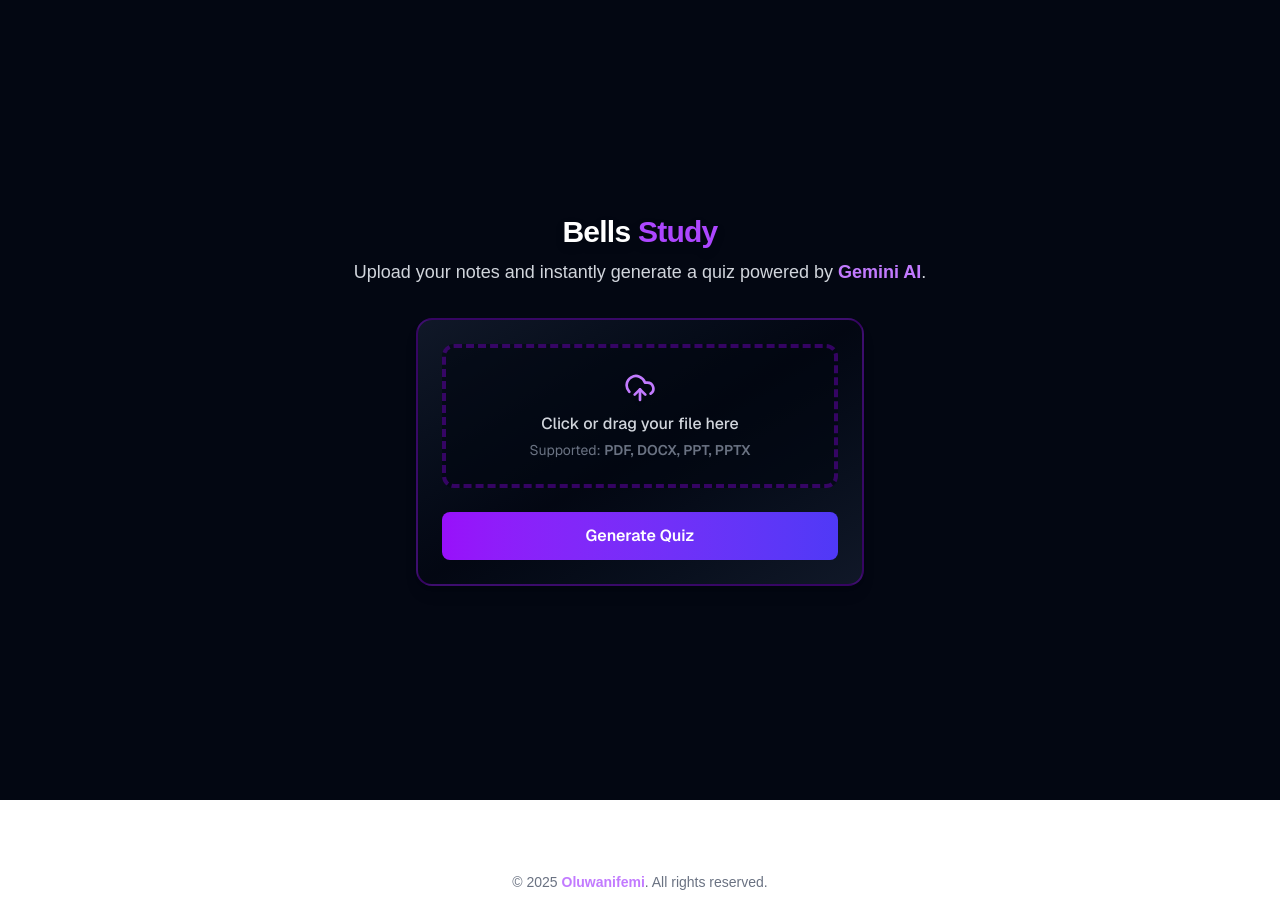
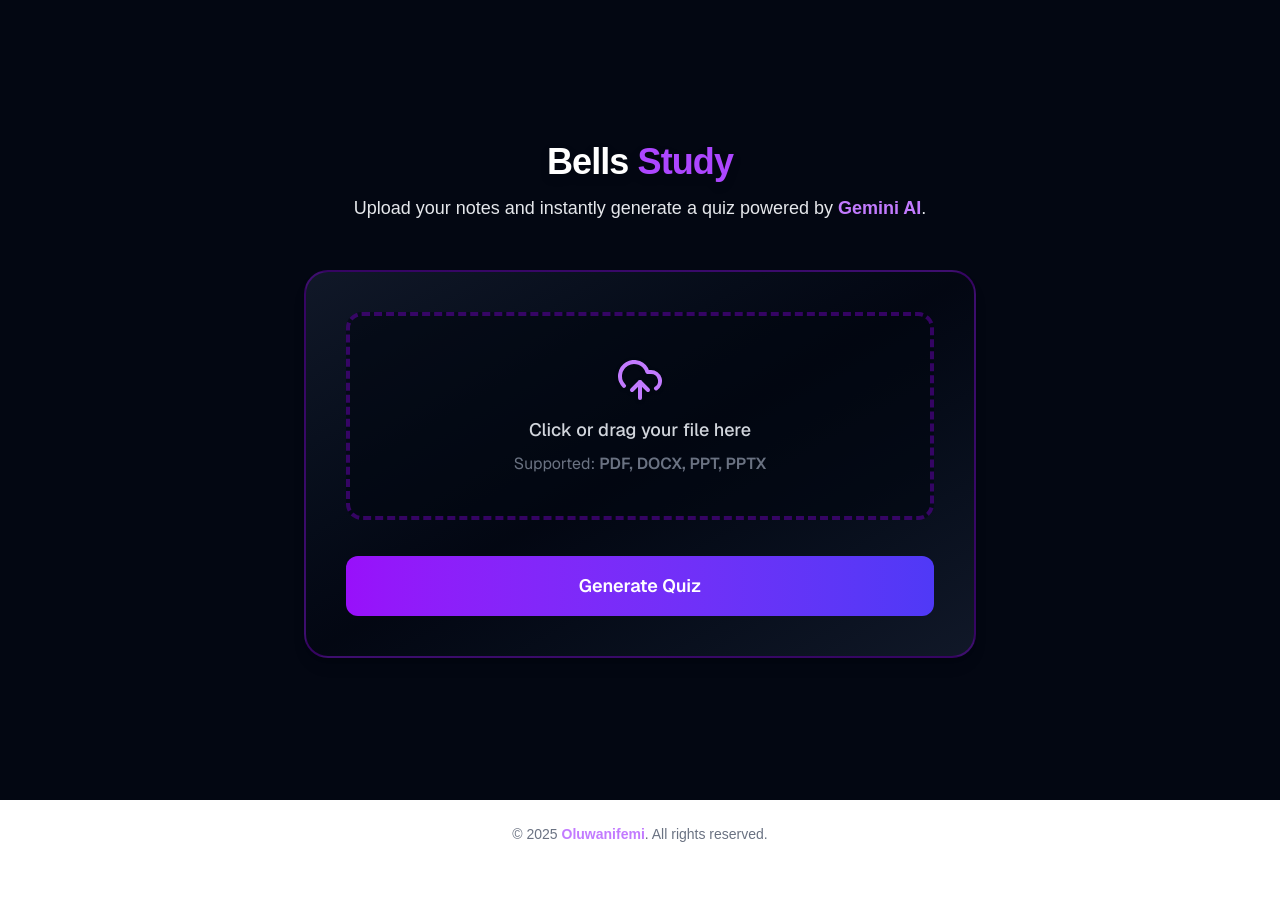
Before and after one commit to UFOASTRO/bells-study, a Next.js app: page / in a window 1280 px wide. After the commit the page ends 868 px from the top, so only its background shows below. Built offline with nearby package versions, Linux system fonts and the light colour scheme.

Commit message:
reduce scale

```diff
--- a/src/app/layout.tsx
+++ b/src/app/layout.tsx
@@ -40,7 +40,7 @@ export default function RootLayout({
         className={`${geistSans.variable} ${geistMono.variable} antialiased`}
       >
         {children}
-        <footer className="w-full text-center py-6 mt-12 text-gray-500 text-sm">
+        <footer className="w-full text-center py-6 text-gray-500 text-sm">
           &copy; 2025 <span className="font-semibold text-purple-400">Oluwanifemi</span>. All rights reserved.
         </footer>
       </body>
--- a/src/app/page.tsx
+++ b/src/app/page.tsx
@@ -212,14 +212,14 @@ Provide a clear, concise explanation for the correct answer. Limit your explanat
 
   //UI
   return (
-    <div className="min-h-screen bg-gray-950 text-white px-2 py-6 flex flex-col items-center justify-center text-base">
+    <div className="min-h-screen bg-gray-950 text-white px-4 py-10 flex flex-col items-center justify-center text-lg">
       {/* Show heading/subheading only before quiz starts */}
       {quiz.length === 0 && quizResults == null && (
-        <div className="text-center space-y-2 mb-8">
-          <h1 className="text-3xl font-extrabold tracking-tight drop-shadow-lg">
-            Bells <span className="text-purple-500 text-3xl">Study</span>
+        <div className="text-center space-y-3 mb-12">
+          <h1 className="text-4xl font-extrabold tracking-tight drop-shadow-lg">
+            Bells <span className="text-purple-500 text-4xl">Study</span>
           </h1>
-          <p className="text-gray-300 text-lg max-w-xl mx-auto">
+          <p className="text-gray-200 text-lg  max-w-2xl mx-auto">
             Upload your notes and instantly generate a quiz powered by <span className="font-semibold text-purple-400">Gemini AI</span>.
           </p>
         </div>
@@ -228,13 +228,13 @@ Provide a clear, concise explanation for the correct answer. Limit your explanat
       {/* Quiz Stepper with PDF name as heading */}
       {Array.isArray(quiz) && quiz.length > 0 && quizResults == null && (
         <div className="flex flex-col items-center w-full">
-          <div className="flex items-center justify-between w-full max-w-md mb-2">
-            <h2 className="text-xl font-bold text-purple-500 drop-shadow">
+          <div className="flex items-center justify-between w-full max-w-2xl mb-4">
+            <h2 className="text-2xl font-bold text-purple-500 drop-shadow">
               {fileName ? `${fileName} Quiz` : "Quiz"}
             </h2>
             <Button
               onClick={handleRestart}
-              className="ml-auto px-3 py-1 rounded bg-gray-800 hover:bg-gray-700 text-gray-200 text-base font-semibold transition"
+              className="ml-auto px-5 py-2 rounded-lg bg-gray-800 hover:bg-gray-700 text-gray-200 text-lg font-semibold transition"
               type="button"
             >
               Exit Quiz
@@ -249,19 +249,19 @@ Provide a clear, concise explanation for the correct answer. Limit your explanat
 
       {/* Upload card */}
       {quiz.length === 0 && quizResults == null && (
-        <Card className="w-full max-w-md bg-gradient-to-br from-gray-900 via-gray-950 to-gray-900 border-2 border-purple-700/40 rounded-2xl shadow-2xl">
-          <CardContent className="p-6 space-y-4">
+        <Card className="w-full max-w-2xl bg-gradient-to-br from-gray-900 via-gray-950 to-gray-900 border-2 border-purple-700/40 rounded-3xl shadow-2xl">
+          <CardContent className="p-10 space-y-6">
             <div
-              className="flex flex-col items-center justify-center w-full p-6 border-4 border-dashed border-purple-700/40 rounded-xl hover:border-purple-500/80 transition cursor-pointer text-center text-gray-300 bg-gray-950/60"
+              className="flex flex-col items-center justify-center w-full p-10 border-4 border-dashed border-purple-700/40 rounded-2xl hover:border-purple-500/80 transition cursor-pointer text-center text-gray-300 bg-gray-950/60"
               onClick={() => fileInputRef.current?.click()}
               onDrop={handleDrop}
               onDragOver={handleDragOver}
-              style={{ minHeight: 120 }}>
-              <UploadCloud className="mb-2 h-8 w-8 text-purple-400 drop-shadow" />
-              <p className="text-base font-medium">
+              style={{ minHeight: 160 }}>
+              <UploadCloud className="mb-3 h-12 w-12 text-purple-400 drop-shadow" />
+              <p className="text-lg font-medium">
                 {file ? file.name : "Click or drag your file here"}
               </p>
-              <p className="text-sm text-gray-500 mt-1">
+              <p className="text-base text-gray-500 mt-2">
                 Supported: <span className="font-semibold">PDF, DOCX, PPT, PPTX</span>
               </p>
               <input
@@ -275,7 +275,7 @@ Provide a clear, concise explanation for the correct answer. Limit your explanat
             <Button
               onClick={handleUpload}
               disabled={uploading || !file}
-              className="w-full mt-2 py-3 text-base font-semibold rounded-lg bg-gradient-to-r from-purple-600 to-indigo-600 hover:from-purple-700 hover:to-indigo-700 transition"
+              className="w-full mt-3 py-4 text-lg font-semibold rounded-xl bg-gradient-to-r from-purple-600 to-indigo-600 hover:from-purple-700 hover:to-indigo-700 transition"
             >
               {uploading ? (
                 <span>
@@ -287,7 +287,7 @@ Provide a clear, concise explanation for the correct answer. Limit your explanat
               )}
             </Button>
             {errorMessage && (
-              <p className="text-base text-red-400 mt-2">{errorMessage}</p>
+              <p className="text-lg text-red-400 mt-3">{errorMessage}</p>
             )}
           </CardContent>
         </Card>
@@ -341,12 +341,12 @@ function QuizStepper({
   };
 
   return (
-    <div className="mt-10 w-full max-w-xl flex flex-col items-center">
-      <Card className="w-full bg-gradient-to-br from-gray-900 via-gray-950 to-gray-900 border-2 border-purple-700/40 rounded-3xl shadow-xl">
-        <CardContent className="p-10 flex flex-col items-center">
+    <div className="mt-10 w-full max-w-2xl flex flex-col items-center">
+      <Card className="w-full bg-gradient-to-br from-gray-900 via-gray-950 to-gray-900 border-2 border-purple-700/40 rounded-4xl shadow-xl">
+        <CardContent className="p-12 flex flex-col items-center">
           <div className="w-full">
             <div className="flex items-center justify-between mb-8">
-              <span className="text-purple-400 font-semibold text-2xl">
+              <span className="text-purple-400 font-semibold text-3xl">
                 Question {current + 1} <span className="text-gray-400 ml-2">/ {quiz.length}</span>
               </span>
               <div className="flex-1 max-w-lg flex space-x-1 overflow-hidden rounded-full bg-gray-800 h-3">
@@ -371,14 +371,14 @@ function QuizStepper({
               </div>
             </div>
             <div className="mb-10">
-              <h3 className="text-2xl font-bold text-white mb-6">{quiz[current].question}</h3>
+              <h3 className="text-3xl font-bold text-white mb-6">{quiz[current].question}</h3>
               <div className="grid gap-6">
                 {quiz[current].options.map((opt, idx) => (
                   <button
                     key={idx}
                     type="button"
                     onClick={() => handleOptionSelect(opt)}
-                    className={`w-full flex items-center px-5 py-4 rounded-xl border-2 transition-all duration-150 text-lg font-medium
+                    className={`w-full flex items-center px-6 py-4 rounded-xl border-2 transition-all duration-150 text-xl font-medium
                       ${
                         answers[current] === opt
                           ? "bg-gradient-to-r from-purple-600 to-indigo-600 border-purple-500 text-white shadow-lg scale-105"
@@ -497,12 +497,12 @@ function ReviewStepper({
   const q = quiz[current];
 
   return (
-    <div className="mt-10 w-full max-w-xl flex flex-col items-center">
-      <Card className="w-full bg-gradient-to-br from-gray-900 via-gray-950 to-gray-900 border-2 border-purple-700/40 rounded-3xl shadow-xl">
-        <CardContent className="p-10 flex flex-col items-center">
+    <div className="mt-10 w-full max-w-2xl flex flex-col items-center">
+      <Card className="w-full bg-gradient-to-br from-gray-900 via-gray-950 to-gray-900 border-2 border-purple-700/40 rounded-4xl shadow-xl">
+        <CardContent className="p-12 flex flex-col items-center">
           <div className="w-full">
             <div className="flex items-center justify-between mb-8">
-              <span className="text-purple-400 font-semibold text-2xl">
+              <span className="text-purple-400 font-semibold text-3xl">
                 Review {current + 1} <span className="text-gray-400">/ {quiz.length}</span>
               </span>
               <span className="text-lg font-bold text-purple-400">
```
